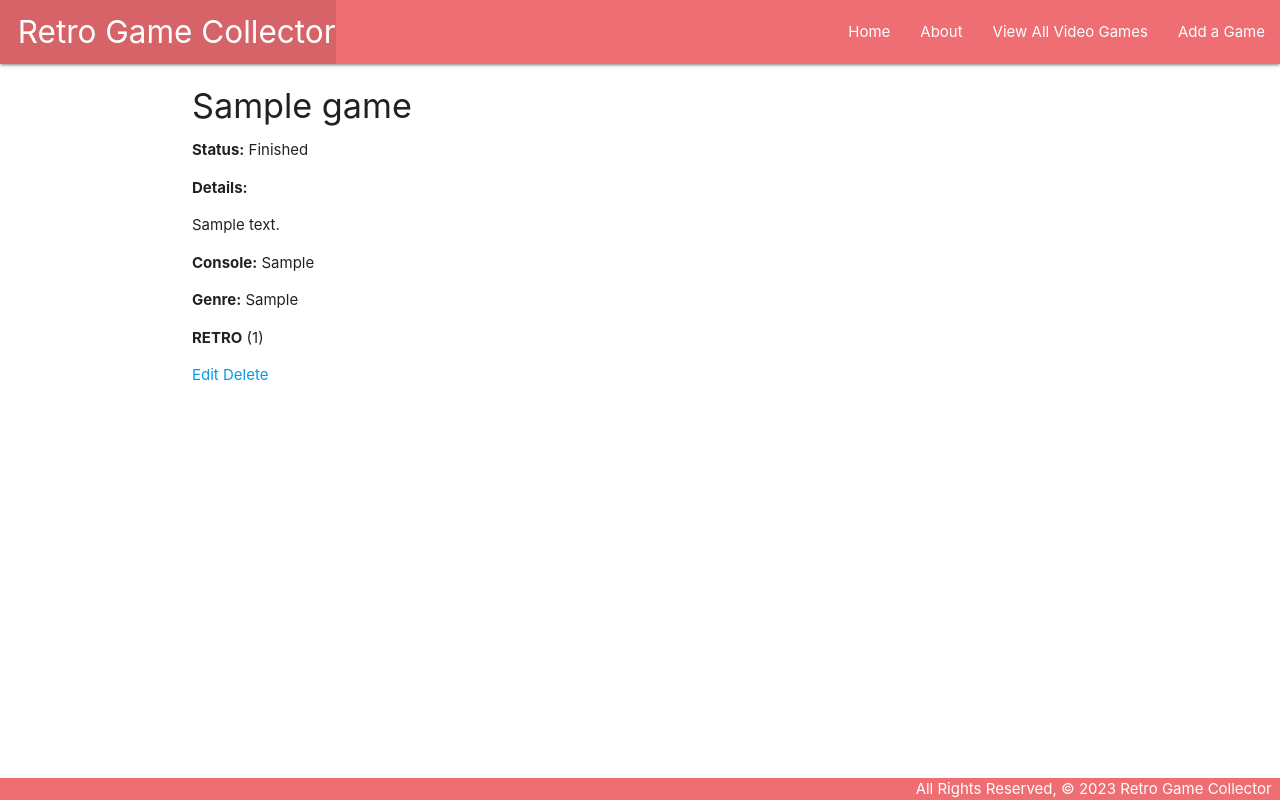
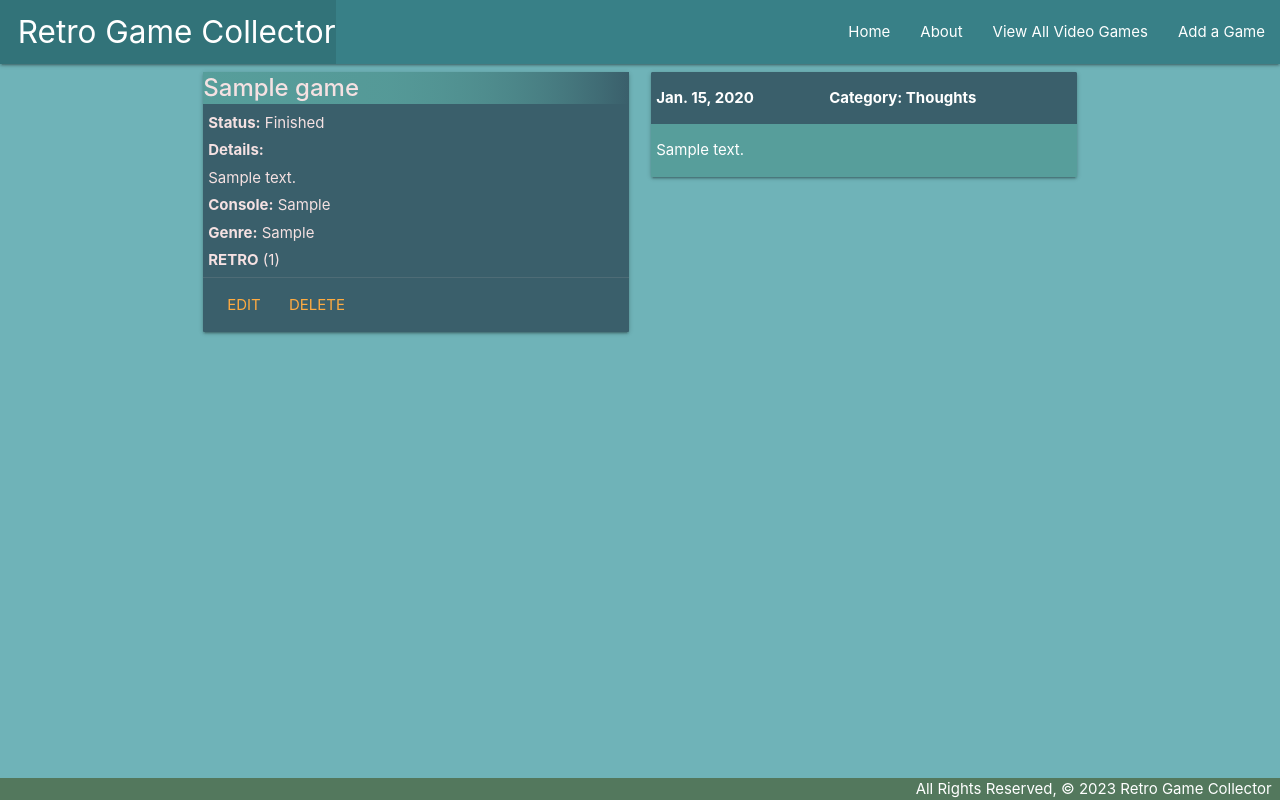
Before and after one commit to arisuki/GameCollector, a Django app: page /games/1/ in a window 1280 px wide. Run offline with Django 4.2, Linux system fonts and the light colour scheme; tables that the repository leaves empty hold one stand-in row (values such as "Sample post").

Commit message:
styling game collector

```diff
--- a/main_app/admin.py
+++ b/main_app/admin.py
@@ -1,5 +1,6 @@
 from django.contrib import admin
-from .models import Game
+from .models import Game, Note
 
 # Register your models here.
 admin.site.register(Game)
+admin.site.register(Note)
--- a/main_app/models.py
+++ b/main_app/models.py
@@ -2,6 +2,12 @@
 from django.urls import reverse
 
 # Create your models here.
+
+TYPE = (
+    ('T', 'Thoughts'),
+    ('R', 'Review'),
+    ('P', 'Progress')
+)
 
 class Game(models.Model):
     name = models.CharField(max_length=100)
@@ -17,3 +23,18 @@
 
     def get_absolute_url(self):
         return reverse('detail', kwargs={'game_id': self.id})
+
+class Note(models.Model):
+    date = models.DateField('posted on', auto_now_add=True)
+    content = models.CharField('content of note', max_length=500)
+    type = models.CharField(
+        'type of note',
+        max_length=1,
+        choices = TYPE,
+        default=TYPE[0][0],
+    )
+
+    game = models.ForeignKey(Game, on_delete=models.CASCADE)
+
+    def __str__(self):
+        return f"{self.get_type_display()} on {self.date}"
--- a/main_app/static/css/style.css
+++ b/main_app/static/css/style.css
@@ -1,14 +1,63 @@
+nav, .nav, .nav-wrapper{
+  background-color:#388087;
+  color: #BADFE7;
+}
+
+.card{
+  background-color: #3a5f6b;
+}
+
+.card .card-content{
+  padding: 0px;
+  background-color: #3a5f6b;
+  color: #f5e1e2;
+
+}
+
+.card .card-title{
+  background: linear-gradient(.25turn, #579e9b, 80%,  #3a5f6b);
+  font-weight: 500;
+  color: #f5e1e2;
+}
+
+.card .card-content p{
+  margin: 5px;
+}
 body {
     display: flex;
     min-height: 100vh;
     flex-direction: column;
+    background-color: #6FB3B8;
+    color: white;
   }
 
-  main {
+main {
     flex: 1 0 auto;
   }
 
-  footer.page-footer {
+footer.page-footer {
     padding-top: 0;
     text-align: right;
+    background-color: #53785d;
   }
+
+a {
+  color: black;
+}
+
+table.striped{
+  border-spacing: 20px;
+  padding: 10px;
+}
+
+table.striped>tbody>tr{
+  background-color:  #579e9b;
+}
+
+table.striped>tbody>tr:nth-child(odd) {
+  background-color:  #3a5f6b;
+}
+
+td{
+  border: 10px;
+}
--- a/main_app/templates/games/detail.html
+++ b/main_app/templates/games/detail.html
@@ -1,7 +1,11 @@
 {% extends 'base.html' %}
 {% block content %}
 
-<h4>{{ game.name }}</h4>
+<div class="row">
+  <div class="col s6">
+    <div class="card">
+      <div class="card-content">
+      <span class="card-title">{{ game.name }}</span>
 <div>
     <b><p>Status:</b>
       {% if game.finished %}Finished</p>
@@ -24,5 +28,31 @@
       <a href="{% url 'games_update' game.id %}">Edit</a>
       <a href="{% url 'games_delete' game.id %}">Delete</a>
     </div>
+  </div>
+</div>
+</div>
+
+<div class="row">
+  <div class="col s6">
+
+    {% for note in game.note_set.all %}
+  <div class="card">
+  <table class="striped">
+  <tbody></tbody>
+
+    <tr>
+      <th>{{note.date}}</th>
+      <th>Category: {{note.get_type_display}}</th>
+    </tr>
+    <tr>
+      <td colspan="2">{{note.content}}</td>
+    </tr>
+  </tbody>
+</table>
+</div>
+  {% endfor %}
+</div>
+</div>
+</div>
 
     {% endblock %}
```
Also changed, not shown: main_app/migrations/0002_note.py (added), main_app/migrations/0003_note_content_alter_note_date.py (added).
